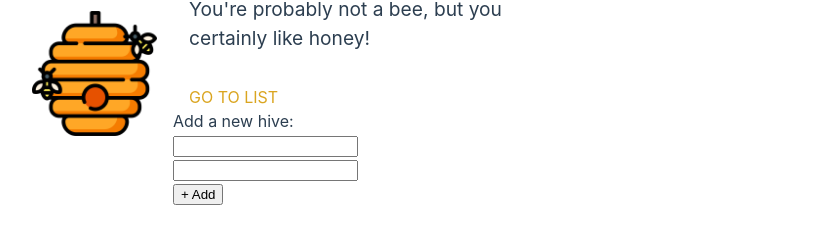
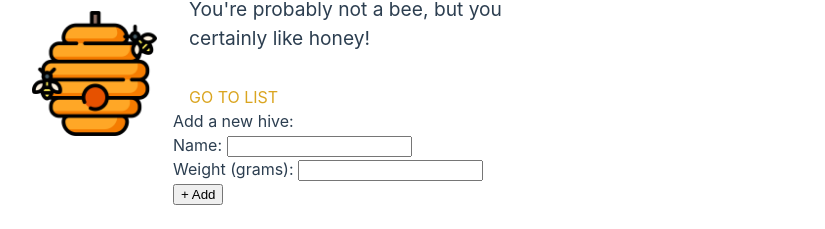
Before and after one commit to sylvain-farnault/hives-frontend, a Vue app: page / in a window 1280 px wide. Shown: the part 326-555 px from the top of the page, without its empty margins (0-825 px from the left). Built offline with nearby package versions, Linux system fonts and the light colour scheme; no server answers.

Commit message:
Add labels on HiveForm

```diff
--- a/src/components/HiveForm.vue
+++ b/src/components/HiveForm.vue
@@ -1,8 +1,10 @@
 <template>
   <form @submit="submitForm">
 		Add a new hive: <br>
+		<label for="name">Name: </label>
 		<input type="text" v-model="name" name="name"/>
 		<br>
+		<label for="weight">Weight (grams): </label>
 		<input type="number" v-model="weight" name="weight" />
 		<br>
     <button>+ Add</button>
```
